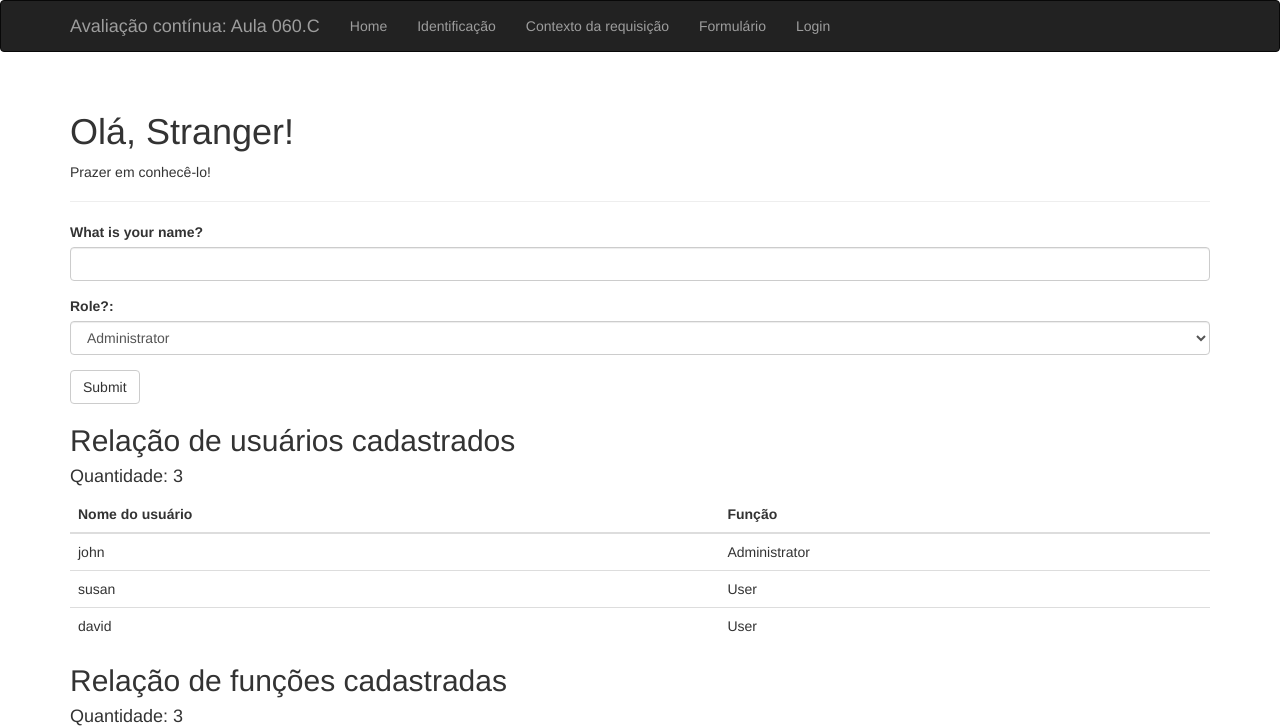
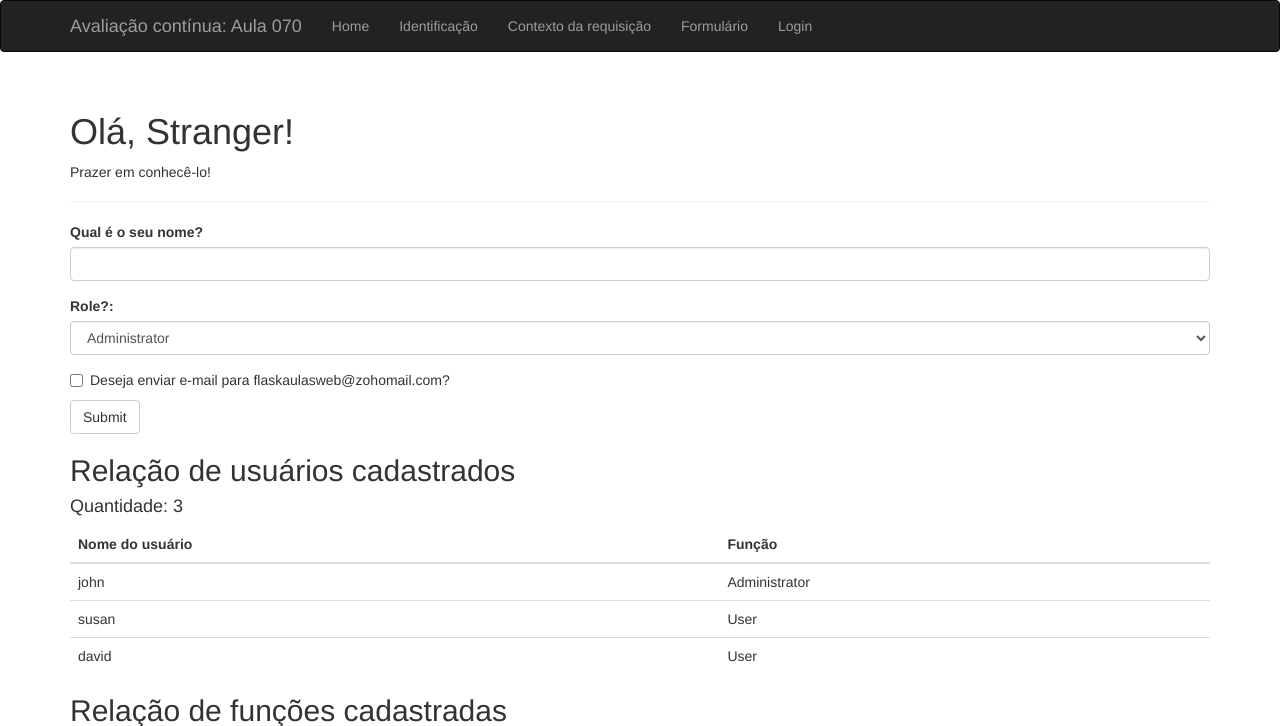
Before and after one commit to Gui1Ss/PTBDSWS-01, a Flask app: page / in a window 1280 px wide. Shown: the top 726 px of the page. Run offline with Flask 3, Linux system fonts and the light colour scheme.

Commit message:
Semana 11.A: checkbox para enviar e-mail ao grupo e e-mail sempre ao institucional

```diff
--- a/app.py
+++ b/app.py
@@ -1,10 +1,12 @@
 from flask import (
     Flask, request, Response, redirect, abort,
-    render_template, session, url_for
+    render_template, session, url_for, flash
 )
 from datetime import datetime
 from flask_wtf import FlaskForm
-from wtforms import StringField, SelectField, PasswordField, SubmitField
+from wtforms import (
+    StringField, SelectField, PasswordField, SubmitField, BooleanField
+)
 from wtforms.validators import DataRequired
 from flask_sqlalchemy import SQLAlchemy
 from flask_migrate import Migrate
@@ -78,6 +80,10 @@ class NameForm(FlaskForm):
             ("Moderator", "Moderator"),
             ("User", "User"),
         ]
+    )
+
+    enviar_grupo = BooleanField(
+        "Deseja enviar e-mail para flaskaulasweb@zohomail.com?"
     )
 
     submit = SubmitField("Submit")
@@ -200,8 +206,10 @@ def send_email(destinatarios, assunto, corpo):
             f"[MAIL] status={resposta.status_code} "
             f"resposta={resposta.text}"
         )
+        return resposta.ok
     except requests.RequestException as erro:
         print(f"[MAIL] erro de conexao: {erro}")
+        return False
 
 
 # ==========================================
@@ -248,11 +256,27 @@ Usuário cadastrado: {usuario.username}
 Função: {usuario.role.name}
 """
 
-            send_email(
-                [app.config["FLASKY_GRUPO"], app.config["FLASKY_ADMIN"]],
-                "Novo usuário cadastrado",
-                corpo,
-            )
+            assunto = "Novo usuário cadastrado"
+
+            if send_email([app.config["FLASKY_ADMIN"]], assunto, corpo):
+                flash(
+                    "E-mail enviado para o Administrador do sistema, "
+                    "notificando o cadastro de um novo usuário."
+                )
+            else:
+                flash(
+                    "Não foi possível enviar o e-mail "
+                    "para o Administrador do sistema."
+                )
+
+            if form.enviar_grupo.data:
+                if send_email([app.config["FLASKY_GRUPO"]], assunto, corpo):
+                    flash("E-mail enviado para flaskaulasweb@zohomail.com.")
+                else:
+                    flash(
+                        "Não foi possível enviar o e-mail "
+                        "para flaskaulasweb@zohomail.com."
+                    )
 
         session["name"] = nome
 
--- a/templates/base.html
+++ b/templates/base.html
@@ -23,7 +23,7 @@
 
         <div class="navbar-header">
             <a class="navbar-brand" href="/">
-                Avaliação contínua: Aula 060.C
+                Avaliação contínua: Aula 070
             </a>
         </div>
 
--- a/templates/index.html
+++ b/templates/index.html
@@ -9,19 +9,28 @@ Flasky
 <div class="page-header">
     <h1>Olá, {{ name or "Stranger" }}!</h1>
     <p>Prazer em conhecê-lo!</p>
+    {% for mensagem in get_flashed_messages() %}
+    <p>{{ mensagem }}</p>
+    {% endfor %}
 </div>
 
 <form method="POST" class="form" role="form">
     {{ form.hidden_tag() }}
 
     <div class="form-group">
-        {{ form.name.label(class="control-label") }}
+        <label class="control-label" for="name">Qual é o seu nome?</label>
         {{ form.name(class="form-control") }}
     </div>
 
     <div class="form-group">
         {{ form.role.label(class="control-label") }}
         {{ form.role(class="form-control") }}
+    </div>
+
+    <div class="checkbox">
+        <label>
+            {{ form.enviar_grupo() }} {{ form.enviar_grupo.label.text }}
+        </label>
     </div>
 
     {{ form.submit(class="btn btn-default") }}
```
